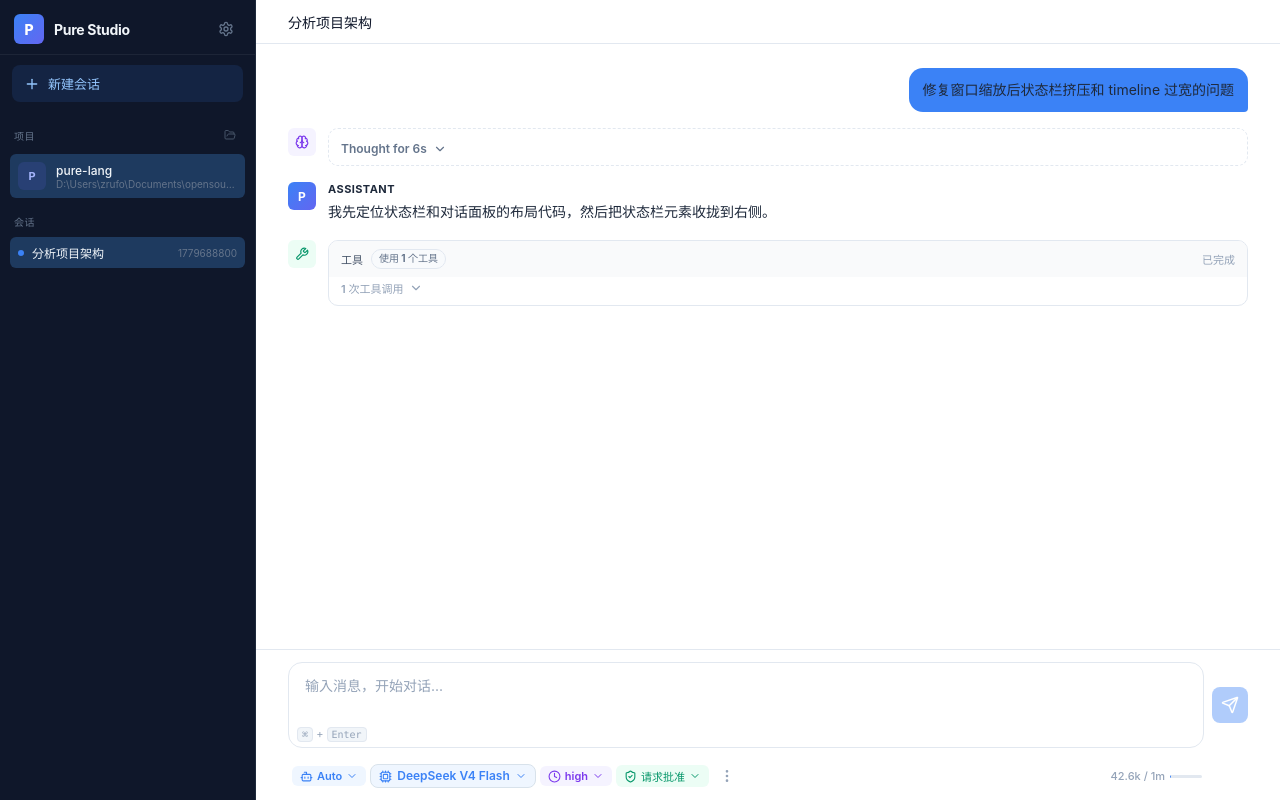
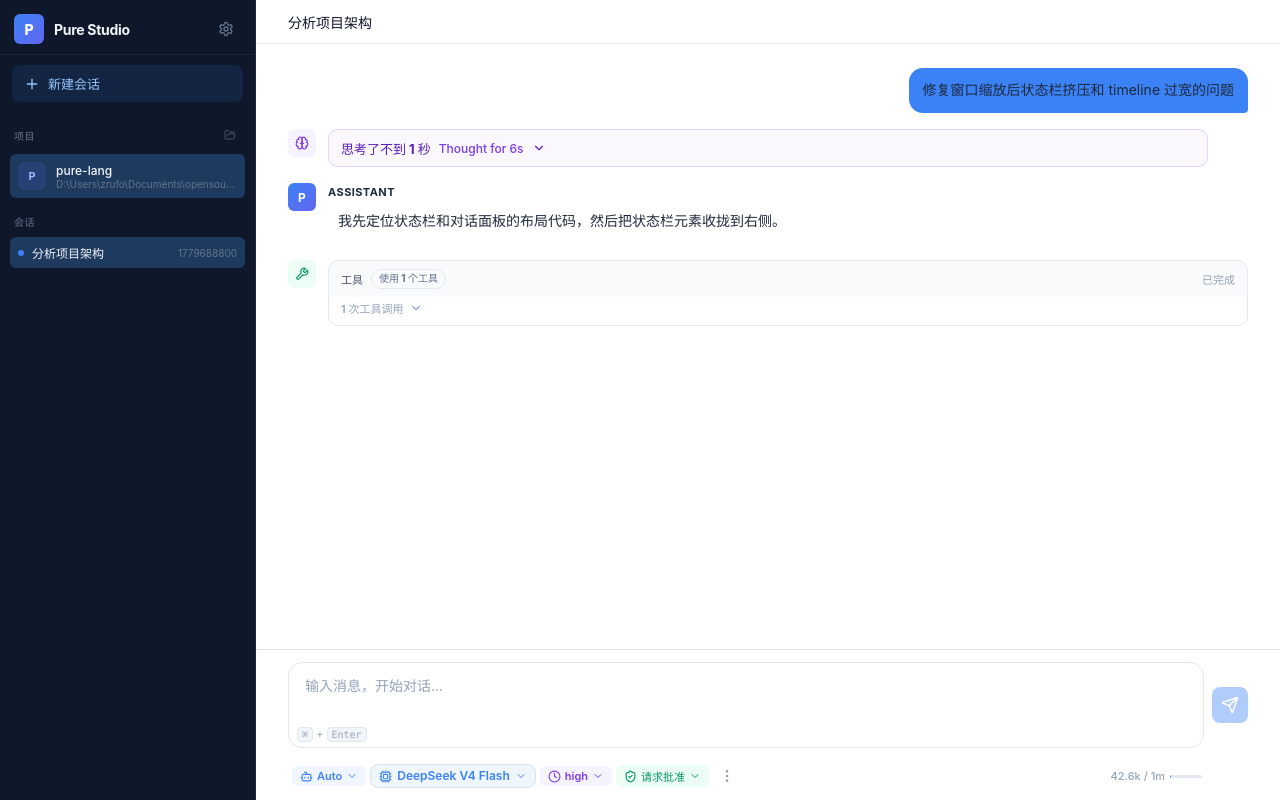
Before and after one commit to ZR233/pure-lang, a React (Vite) app in the folder code/pure-studio/: page / in a window 1280 px wide. Built offline with nearby package versions, Linux system fonts and the light colour scheme.

Commit message:
feat: 添加思考状态管理和优化用户提示，更新时间线条目结构

```diff
--- a/code/pure-studio/src/components/ConversationPanel.tsx
+++ b/code/pure-studio/src/components/ConversationPanel.tsx
@@ -6,6 +6,7 @@ import {
   ChevronDown,
   Circle,
   FileText,
+  Loader2,
   MessageCircle,
   Play,
   Send,
@@ -247,9 +248,25 @@ function MarkdownContent({ content }: { content: string }) {
   return <div className="markdown-content">{blocks}</div>;
 }
 
-function thoughtLabel(content: string): string {
+function thoughtLabel(content: string, t: TFunction): string {
   const firstLine = content.trim().split(/\r?\n/, 1)[0]?.trim();
-  return firstLine?.toLowerCase().startsWith("thought") ? firstLine : "Thought";
+  return firstLine?.toLowerCase().startsWith("thought") ? firstLine : t("timeline.thinking");
+}
+
+function isActiveStatus(status: TimelineItem["status"]): boolean {
+  return status === "started" || status === "streaming" || status === "running";
+}
+
+function thoughtDurationLabel(seconds: number, t: TFunction): string {
+  if (seconds <= 0) {
+    return t("timeline.thoughtDurationSubSecond");
+  }
+  const minutes = Math.floor(seconds / 60);
+  const remainingSeconds = seconds % 60;
+  if (minutes > 0) {
+    return t("timeline.thoughtDurationMinutes", { minutes, seconds: remainingSeconds });
+  }
+  return t("timeline.thoughtDurationSeconds", { seconds });
 }
 
 function toolStatusLabel(status: ToolCallStatus2 | null | undefined, t: TFunction): string {
@@ -416,16 +433,32 @@ function MessageEntry({ entry }: { entry: Extract<TimelineEntry, { kind: "messag
   );
 }
 
-function ThoughtEntry({ content }: { content: string }) {
+function ThoughtEntry({ entry, t }: { entry: Extract<TimelineEntry, { kind: "thought" }>; t: TFunction }) {
+  const active = isActiveStatus(entry.status);
   return (
-    <EntryShell className="timeline-entry-thought" icon={<Brain size={14} />}>
+    <EntryShell className={`timeline-entry-thought status-${entry.status}${active ? " is-active" : ""}`} icon={<Brain size={14} />}>
       <details className="timeline-thought">
         <summary>
-          <span>{thoughtLabel(content)}</span>
+          <span className="timeline-thought-label">
+            {active ? t("timeline.thinkingActive") : thoughtDurationLabel(entry.durationSeconds, t)}
+          </span>
+          {active ? <span className="timeline-thinking-dots" aria-hidden="true"><i /><i /><i /></span> : null}
+          {!active && entry.content.trim() ? <span className="timeline-thought-preview">{thoughtLabel(entry.content, t)}</span> : null}
           <ChevronDown size={14} />
         </summary>
-        <pre>{content}</pre>
+        <pre>{entry.content}</pre>
       </details>
+    </EntryShell>
+  );
+}
+
+function StatusEntry({ entry, t }: { entry: Extract<TimelineEntry, { kind: "status" }>; t: TFunction }) {
+  return (
+    <EntryShell className={`timeline-entry-status status-${entry.status}`} icon={<Loader2 size={14} />}>
+      <div className="timeline-status-row">
+        <span className="timeline-status-pulse" aria-hidden="true" />
+        <span>{entry.content === "waitingForModel" ? t("timeline.waitingForModel") : entry.content}</span>
+      </div>
     </EntryShell>
   );
 }
@@ -946,8 +979,9 @@ export function ConversationPanel({
       return <PlanEntry entry={entry} t={t} />;
     }
     if (entry.kind === "thought") {
-      return <ThoughtEntry content={entry.content} />;
+      return <ThoughtEntry entry={entry} t={t} />;
     }
+    if (entry.kind === "status") return <StatusEntry entry={entry} t={t} />;
     if (entry.kind === "tool") {
       return <ToolEntry item={entry.item} t={t} />;
     }
--- a/code/pure-studio/src/components/ConversationTimeline.tsx
+++ b/code/pure-studio/src/components/ConversationTimeline.tsx
@@ -245,7 +245,9 @@ function estimateEntrySize(entry: TimelineEntry | undefined): number {
     case "plan":
       return 220;
     case "thought":
-      return 74;
+      return 108;
+    case "status":
+      return 72;
     case "tool":
       return 86;
     case "toolGroup":
--- a/code/pure-studio/src/hooks/useStudioApp.ts
+++ b/code/pure-studio/src/hooks/useStudioApp.ts
@@ -350,6 +350,7 @@ export function useStudioApp() {
       type: "promptSubmitted",
       status: t("status.running"),
       startedAt: Date.now(),
+      prompt: content,
     });
     try {
       const payload = await runPrompt(sessionId, content);
--- a/code/pure-studio/src/i18n/en.ts
+++ b/code/pure-studio/src/i18n/en.ts
@@ -84,6 +84,12 @@ const en = {
     turn: "Turn",
     notice: "Notice",
     plan: "Plan",
+    waitingForModel: "Waiting for the model...",
+    thinking: "Thinking",
+    thinkingActive: "Thinking...",
+    thoughtDurationSubSecond: "Thought for less than 1 second",
+    thoughtDurationSeconds: "Thought for {{seconds}} seconds",
+    thoughtDurationMinutes: "Thought for {{minutes}} min {{seconds}} sec",
   },
 
   roles: {
--- a/code/pure-studio/src/i18n/zh-CN.ts
+++ b/code/pure-studio/src/i18n/zh-CN.ts
@@ -84,6 +84,12 @@ const zhCN = {
     turn: "回合",
     notice: "提示",
     plan: "计划",
+    waitingForModel: "正在等待模型响应...",
+    thinking: "思考",
+    thinkingActive: "思考中...",
+    thoughtDurationSubSecond: "思考了不到 1 秒",
+    thoughtDurationSeconds: "思考了 {{seconds}} 秒",
+    thoughtDurationMinutes: "思考了 {{minutes}} 分 {{seconds}} 秒",
   },
 
   roles: {
--- a/code/pure-studio/src/state/selectors.ts
+++ b/code/pure-studio/src/state/selectors.ts
@@ -21,7 +21,22 @@ export type TimelineEntry =
       content: string;
     }
   | { kind: "plan"; key: string; content: string; item: TimelineItem }
-  | { kind: "thought"; key: string; content: string }
+  | {
+      kind: "thought";
+      key: string;
+      content: string;
+      status: TimelineItem["status"];
+      startedAt: number;
+      updatedAt: number;
+      durationSeconds: number;
+    }
+  | {
+      kind: "status";
+      key: string;
+      status: TimelineItem["status"];
+      content: string;
+      item: TimelineItem;
+    }
   | { kind: "tool"; key: string; item: TimelineItem }
   | {
       kind: "toolGroup";
@@ -83,9 +98,21 @@ export function selectTimelineEntries(state: StudioState): TimelineEntry[] {
     if (!content.trim()) return;
     if (activeThought && activeThoughtTurnId === item.turnId) {
       activeThought.content = appendThoughtContent(activeThought.content, content);
+      activeThought.status = mergeThoughtStatus(activeThought.status, item.status);
+      activeThought.startedAt = Math.min(activeThought.startedAt, item.createdAt);
+      activeThought.updatedAt = Math.max(activeThought.updatedAt, item.updatedAt);
+      activeThought.durationSeconds = thoughtDurationSeconds(activeThought.startedAt, activeThought.updatedAt);
       return;
     }
-    activeThought = { kind: "thought", key: `thinking-${item.itemId}`, content };
+    activeThought = {
+      kind: "thought",
+      key: `thinking-${item.itemId}`,
+      content,
+      status: item.status,
+      startedAt: item.createdAt,
+      updatedAt: item.updatedAt,
+      durationSeconds: thoughtDurationSeconds(item.createdAt, item.updatedAt),
+    };
     activeThoughtTurnId = item.turnId;
     entries.push(activeThought);
   };
@@ -139,6 +166,16 @@ export function selectTimelineEntries(state: StudioState): TimelineEntry[] {
         break;
       case "turn":
         closeDisplaySegment();
+        if (shouldShowStatusEntry(item)) {
+          entries.push({
+            kind: "status",
+            key: `status-${item.itemId}`,
+            status: item.status,
+            content: item.content,
+            item,
+          });
+          break;
+        }
         if (shouldShowTurnTrace(item)) {
           entries.push({ kind: "trace", key: `trace-${item.itemId}`, item });
         }
@@ -148,6 +185,21 @@ export function selectTimelineEntries(state: StudioState): TimelineEntry[] {
     }
   }
   return entries;
+}
+
+function shouldShowStatusEntry(item: TimelineItem): boolean {
+  return item.itemId.startsWith("optimistic-") && item.status === "running";
+}
+
+function mergeThoughtStatus(
+  current: TimelineItem["status"],
+  next: TimelineItem["status"],
+): TimelineItem["status"] {
+  return toolStatusPriority(next) > toolStatusPriority(current) ? next : current;
+}
+
+function thoughtDurationSeconds(startedAt: number, updatedAt: number): number {
+  return Math.max(0, updatedAt - startedAt);
 }
 
 function thinkingContent(item: TimelineItem): string {
--- a/code/pure-studio/src/state/studio-state.ts
+++ b/code/pure-studio/src/state/studio-state.ts
@@ -115,7 +115,7 @@ export type StudioAction =
       sessionRuntime?: SessionRuntime | null;
       statusText: string;
     }
-  | { type: "promptSubmitted"; status: string; startedAt: number };
+  | { type: "promptSubmitted"; status: string; startedAt: number; prompt: string };
 
 export const initialStudioState = (startingStatus: string): StudioState => ({
   projects: [],
@@ -356,7 +356,7 @@ export function studioReducer(state: StudioState, action: StudioAction): StudioS
       };
     case "promptSubmitted":
       return {
-        ...removeOptimisticTimelineItems(state),
+        ...appendOptimisticPrompt(removeOptimisticTimelineItems(state), action.prompt, action.startedAt),
         prompt: "",
         isBusy: true,
         status: action.status,
@@ -369,17 +369,20 @@ export function studioReducer(state: StudioState, action: StudioAction): StudioS
       if (action.sessionId !== state.selectedSessionId) {
         return state;
       }
+      const eventBase = shouldClearOptimisticTimeline(action.event)
+        ? removeOptimisticTimelineItems(state)
+        : state;
       const nextRuntime = mergeLiveSkillIntoRuntime(
-        action.sessionRuntime ?? state.sessionRuntime,
+        action.sessionRuntime ?? eventBase.sessionRuntime,
         action.event,
       );
       return reduceAgentEvent(
         {
-          ...state,
+          ...eventBase,
           agentTimelineEvents: action.timelineEvent
-            ? mergeAgentTimelineEvents(state.agentTimelineEvents, [action.timelineEvent])
-            : state.agentTimelineEvents,
-          agents: action.agent ? mergeAgents(state.agents, [action.agent]) : state.agents,
+            ? mergeAgentTimelineEvents(eventBase.agentTimelineEvents, [action.timelineEvent])
+            : eventBase.agentTimelineEvents,
+          agents: action.agent ? mergeAgents(eventBase.agents, [action.agent]) : eventBase.agents,
           sessionRuntime: nextRuntime,
         },
         action.event,
@@ -451,6 +454,60 @@ function extractProposedPlanContent(content: string): string | null {
   const match = content.match(/<proposed_plan>\s*([\s\S]*?)\s*<\/proposed_plan>/i);
   const plan = match?.[1]?.trim();
   return plan || null;
+}
+
+function appendOptimisticPrompt(state: StudioState, prompt: string, startedAt: number): StudioState {
+  const content = prompt.trim();
+  if (!content) {
+    return state;
+  }
+  const createdAt = Math.floor(startedAt / 1000);
+  const turnId = `optimistic-turn-${startedAt}`;
+  const nextSequence = state.timelineNextSequence;
+  const userItem: TimelineItem = {
+    turnId,
+    itemId: `optimistic-user-${startedAt}`,
+    sequence: nextSequence,
+    kind: "text",
+    status: "completed",
+    createdAt,
+    updatedAt: createdAt,
+    role: "user",
+    content,
+    thinkingChunks: [],
+  };
+  const waitingItem: TimelineItem = {
+    turnId,
+    itemId: `optimistic-waiting-${startedAt}`,
+    sequence: nextSequence + 1,
+    kind: "turn",
+    status: "running",
+    createdAt,
+    updatedAt: createdAt,
+    role: null,
+    content: "waitingForModel",
+    thinkingChunks: [],
+  };
+  const timelineItems = new Map(state.timelineItems);
+  timelineItems.set(userItem.itemId, userItem);
+  timelineItems.set(waitingItem.itemId, waitingItem);
+  return {
+    ...state,
+    timelineItems,
+    timelineOrder: [...state.timelineOrder, userItem.itemId, waitingItem.itemId],
+    timelineNextSequence: nextSequence + 2,
+  };
+}
+
+function shouldClearOptimisticTimeline(event: AgentEvent | null | undefined): boolean {
+  return Boolean(
+    event &&
+      typeof event === "object" &&
+      ("timelineItemStarted" in event ||
+        "timelineItemDelta" in event ||
+        "timelineItemCompleted" in event ||
+        "timelineItemFailed" in event),
+  );
 }
 
 function reduceAgentEvent(
--- a/code/pure-studio/src/styles/conversation.css
+++ b/code/pure-studio/src/styles/conversation.css
@@ -207,7 +207,7 @@
   background: linear-gradient(135deg, #3b82f6, #6366f1);
 }
 .timeline-entry-message.role-assistant .timeline-entry-card {
-  padding-bottom: 0;
+  padding: 2px 0 0;
 }
 .timeline-entry-message.role-assistant .timeline-entry-head {
   margin-bottom: 4px;
@@ -218,6 +218,8 @@
 .timeline-entry-message.role-assistant .timeline-message-content {
   color: #0f172a;
   font-size: 14px;
+  max-width: 880px;
+  padding: 6px 10px 10px;
 }
 
 /* Thought entry */
@@ -226,10 +228,45 @@
   background: #f5f3ff;
 }
 .timeline-entry-thought .timeline-entry-card {
-  padding: 8px 12px;
-  border: 1px dashed #e2e8f0;
+  max-width: 880px;
+  padding: 0;
+  border: 1px solid #ddd6fe;
   border-radius: 10px;
-  background: transparent;
+  background: #faf7ff;
+}
+.timeline-entry-thought.is-active .timeline-node {
+  animation: thought-node-pulse 1.4s ease-in-out infinite;
+}
+
+/* Status entry */
+.timeline-entry-status .timeline-node {
+  color: #2563eb;
+  background: #eff6ff;
+}
+.timeline-entry-status .timeline-node svg {
+  animation: status-spin 1.2s linear infinite;
+}
+.timeline-entry-status .timeline-entry-card {
+  max-width: 880px;
+  padding: 9px 12px;
+  border: 1px solid #dbeafe;
+  border-radius: 10px;
+  background: #f8fbff;
+}
+.timeline-status-row {
+  display: inline-flex;
+  align-items: center;
+  gap: 8px;
+  color: #335172;
+  font-size: 13px;
+  font-weight: 600;
+}
+.timeline-status-pulse {
+  width: 7px;
+  height: 7px;
+  border-radius: 999px;
+  background: #3b82f6;
+  animation: status-pulse 1.1s ease-in-out infinite;
 }
 
 /* Tool entry */
@@ -260,6 +297,10 @@
   padding: 0;
   overflow: hidden;
 }
+.timeline-entry-plan .timeline-message-content {
+  max-width: 920px;
+  padding: 14px 18px 16px;
+}
 
 /* Trace entry */
 .timeline-entry-subagent .timeline-node,
@@ -302,38 +343,40 @@
 
 .markdown-content {
   display: grid;
-  gap: 8px;
-  min-width: 0;
+  gap: 12px;
+  min-width: 0;
+  max-width: 100%;
   overflow-wrap: anywhere;
 }
 .markdown-content > * {
   margin: 0;
 }
-.markdown-content h2 { color: #0f172a; font-size: 18px; line-height: 1.35; }
-.markdown-content h3 { color: #0f172a; font-size: 15px; line-height: 1.35; }
-.markdown-content h4 { color: #0f172a; font-size: 14px; line-height: 1.35; }
+.markdown-content h2 { color: #0f172a; font-size: 18px; line-height: 1.35; margin-top: 4px; }
+.markdown-content h3 { color: #0f172a; font-size: 15px; line-height: 1.35; margin-top: 3px; }
+.markdown-content h4 { color: #0f172a; font-size: 14px; line-height: 1.35; margin-top: 2px; }
 .markdown-content p,
 .markdown-content li,
 .markdown-content blockquote {
   color: #1e293b;
-  line-height: 1.7;
+  line-height: 1.75;
   white-space: pre-wrap;
 }
 .markdown-content ul, .markdown-content ol {
   display: grid;
-  gap: 4px;
-  padding-left: 20px;
+  gap: 6px;
+  padding-left: 24px;
 }
 .markdown-content blockquote {
-  padding: 6px 10px;
-  border-left: 3px solid #93c5fd;
+  padding: 8px 12px;
+  border-left: 3px solid #60a5fa;
+  border-radius: 0 8px 8px 0;
   color: #475569;
   background: #f8fafc;
 }
 .markdown-content code {
-  padding: 1px 5px;
+  padding: 2px 6px;
   border: 1px solid #e2e8f0;
-  border-radius: 4px;
+  border-radius: 5px;
   color: #1e3a5a;
   background: #f1f5f9;
   font-family: "SF Mono", Menlo, Monaco, Consolas, monospace;
@@ -342,7 +385,7 @@
 .markdown-code {
   overflow: auto;
   max-height: 360px;
-  padding: 12px 14px;
+  padding: 14px 16px;
   border: 1px solid #e2e8f0;
   border-radius: 10px;
   background: #1e293b;
@@ -632,6 +675,76 @@
 .plan-confirm-composer {
   gap: 10px;
   padding: 12px 14px 8px;
+}
+
+.timeline-thought summary {
+  display: flex;
+  align-items: center;
+  gap: 8px;
+  min-height: 36px;
+  padding: 8px 12px;
+  color: #5b21b6;
+  cursor: pointer;
+  list-style: none;
+}
+.timeline-thought summary::-webkit-details-marker {
+  display: none;
+}
+.timeline-thought-label {
+  color: #5b21b6;
+  font-size: 13px;
+  font-weight: 700;
+}
+.timeline-thought-preview {
+  min-width: 0;
+  overflow: hidden;
+  color: #7c3aed;
+  font-size: 12px;
+  font-weight: 500;
+  text-overflow: ellipsis;
+  white-space: nowrap;
+}
+.timeline-thinking-dots {
+  display: inline-flex;
+  gap: 3px;
+}
+.timeline-thinking-dots i {
+  width: 4px;
+  height: 4px;
+  border-radius: 50%;
+  background: #8b5cf6;
+  animation: thinking-dot 1s ease-in-out infinite;
+}
+.timeline-thinking-dots i:nth-child(2) { animation-delay: 0.15s; }
+.timeline-thinking-dots i:nth-child(3) { animation-delay: 0.3s; }
+.timeline-thought pre {
+  margin: 0;
+  max-height: 280px;
+  overflow: auto;
+  padding: 0 12px 12px;
+  color: #334155;
+  white-space: pre-wrap;
+  font-size: 12.5px;
+  line-height: 1.65;
+}
+
+@keyframes thinking-dot {
+  0%, 80%, 100% { opacity: 0.35; transform: translateY(0); }
+  40% { opacity: 1; transform: translateY(-2px); }
+}
+
+@keyframes thought-node-pulse {
+  0%, 100% { box-shadow: 0 0 0 0 rgb(124 58 237 / 20%); }
+  50% { box-shadow: 0 0 0 5px rgb(124 58 237 / 0%); }
+}
+
+@keyframes status-pulse {
+  0%, 100% { opacity: 0.35; transform: scale(0.9); }
+  50% { opacity: 1; transform: scale(1.15); }
+}
+
+@keyframes status-spin {
+  to { transform: rotate(360deg); }
 }
 
 .ask-user-heading {
```
Also changed, not shown: 2 other files (tests, documents, lock files or other folders).
